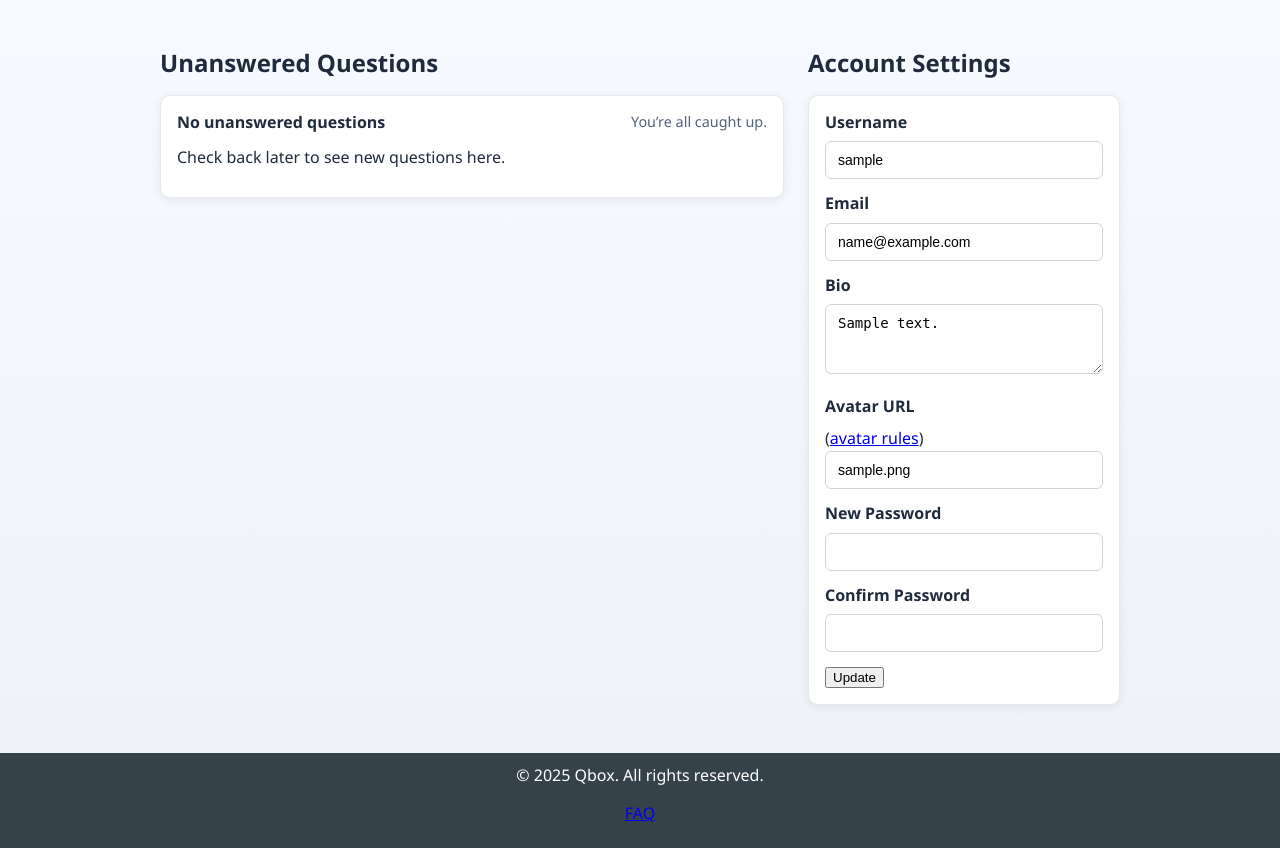
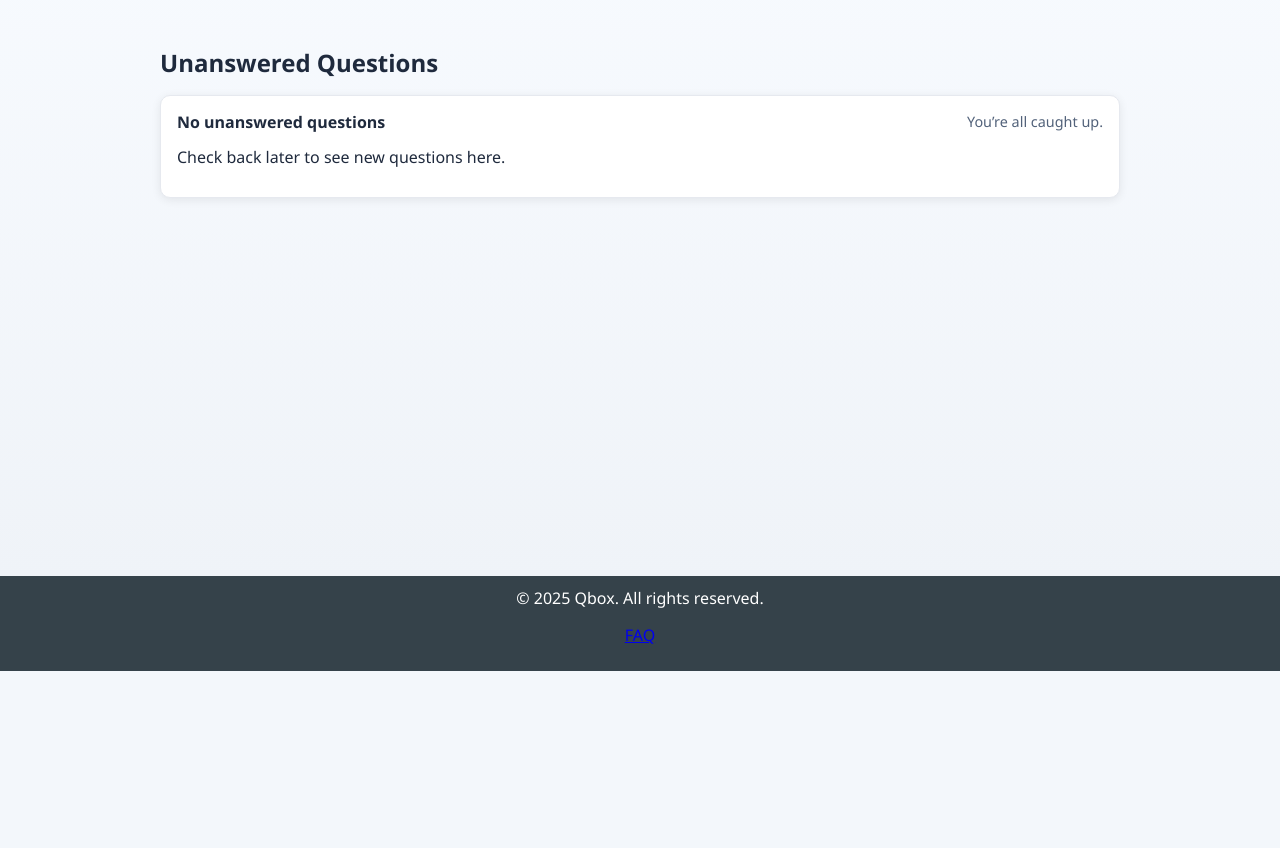
Before and after one commit to VertyyBird/qbox, a Flask app: page /dashboard in a window 1280 px wide. Shown: the part 129-977 px from the top of the page. After the commit the page ends 800 px from the top, so only its background shows below. Run offline with Flask 3, Linux system fonts and the light colour scheme; a user stored in the database is signed in; tables that the repository leaves empty hold one stand-in row (values such as "Sample post").

Commit message:
move account settings to dedicated page

```diff
--- a/app.py
+++ b/app.py
@@ -223,8 +223,14 @@ def dashboard():
         .all()
     )
     answer_form = AnswerForm()
+    return render_template('dashboard.html', unanswered_questions=unanswered_questions,
+                           answer_form=answer_form)
+
+
+@app.route('/settings', methods=['GET', 'POST'])
+@login_required
+def settings():
     update_form = UpdateAccountForm()
-
     if update_form.submit.data and update_form.validate_on_submit():
         current_user.username = update_form.username.data
         current_user.email = update_form.email.data
@@ -234,7 +240,7 @@ def dashboard():
             current_user.password_hash = generate_password_hash(update_form.password.data)
         db.session.commit()
         flash('Your account has been updated!', 'success')
-        return redirect(url_for('dashboard'))
+        return redirect(url_for('settings'))
 
     if request.method == 'GET':
         update_form.username.data = current_user.username
@@ -242,8 +248,7 @@ def dashboard():
         update_form.bio.data = current_user.bio
         update_form.avatar_url.data = current_user.avatar_url
 
-    return render_template('dashboard.html', unanswered_questions=unanswered_questions,
-                           answer_form=answer_form, update_form=update_form)
+    return render_template('settings.html', update_form=update_form)
 
 
 @app.errorhandler(404)
--- a/templates/dashboard.html
+++ b/templates/dashboard.html
@@ -71,58 +71,5 @@ along with this program.  If not, see <https://www.gnu.org/licenses/>.
             {% endif %}
         </ul>
     </div>
-    <div style="flex: 1;">
-        <h2>Account Settings</h2>
-        <div class="card">
-            <form method="POST" action="{{ url_for('dashboard') }}">
-                {{ update_form.hidden_tag() }}
-                <div class="form-group">
-                    {{ update_form.username.label }}
-                    {{ update_form.username(size=32, class_="form-control") }}
-                    {% for error in update_form.username.errors %}
-                        <span style="color: red;">[{{ error }}]</span>
-                    {% endfor %}
-                </div>
-                <div class="form-group">
-                    {{ update_form.email.label }}
-                    {{ update_form.email(size=32, class_="form-control") }}
-                    {% for error in update_form.email.errors %}
-                        <span style="color: red;">[{{ error }}]</span>
-                    {% endfor %}
-                </div>
-                <div class="form-group">
-                    {{ update_form.bio.label }}
-                    {{ update_form.bio(rows=3, cols=32, class_="form-control") }}
-                    {% for error in update_form.bio.errors %}
-                        <span style="color: red;">[{{ error }}]</span>
-                    {% endfor %}
-                </div>
-                <div class="form-group">
-                    {{ update_form.avatar_url.label }} (<a href="{{ url_for('faq') }}#avatar-rules" target="_blank" rel="noopener">avatar rules</a>)
-                    {{ update_form.avatar_url(size=32, class_="form-control") }}
-                    {% for error in update_form.avatar_url.errors %}
-                        <span style="color: red;">[{{ error }}]</span>
-                    {% endfor %}
-                </div>
-                <div class="form-group">
-                    {{ update_form.password.label }}
-                    {{ update_form.password(size=32, class_="form-control") }}
-                    {% for error in update_form.password.errors %}
-                        <span style="color: red;">[{{ error }}]</span>
-                    {% endfor %}
-                </div>
-                <div class="form-group">
-                    {{ update_form.confirm_password.label }}
-                    {{ update_form.confirm_password(size=32, class_="form-control") }}
-                    {% for error in update_form.confirm_password.errors %}
-                        <span style="color: red;">[{{ error }}]</span>
-                    {% endfor %}
-                </div>
-                <div class="form-actions">
-                    {{ update_form.submit() }}
-                </div>
-            </form>
-        </div>
-    </div>
 </div>
 {% endblock content %}
--- a/templates/profile.html
+++ b/templates/profile.html
@@ -29,6 +29,9 @@ along with this program.  If not, see <https://www.gnu.org/licenses/>.
             <div>
                 <img class="avatar-img" src="{{ user.avatar_url or url_for('static', filename='images/default-avatar.png') }}" alt="avatar" width="100" height="100">
             </div>
+            {% if current_user.is_authenticated and current_user.id == user.id %}
+            <p><a class="btn" href="{{ url_for('settings') }}">Edit Profile</a></p>
+            {% endif %}
             {% if user.bio %}
             <p>{{ user.bio|nl2br }}</p>
             {% endif %}
```
Also changed, not shown: templates/settings.html (added, +78 -0 lines), tests/test_flask_flows.py (+3 -3 lines).
